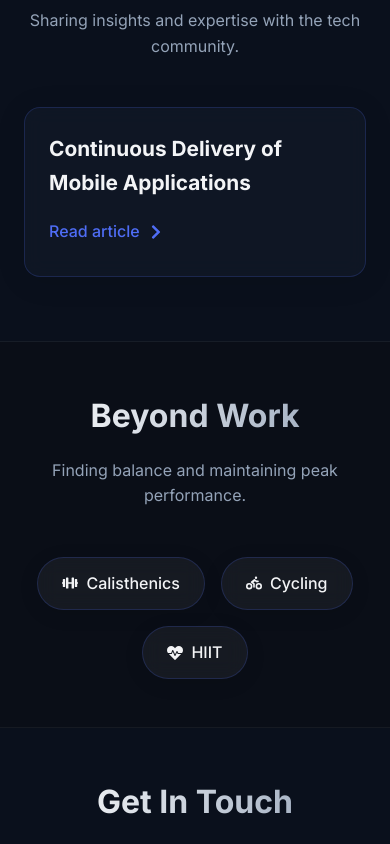
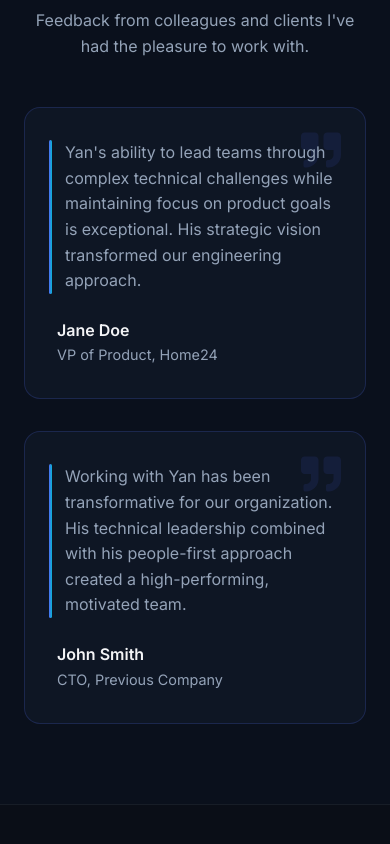
Before and after one commit to yan-braslavsky/my-resume-site, a React (Vite) app: page / in a window 390 px wide. Shown: the part 7660-8504 px from the top of the page. Built offline with nearby package versions, Linux system fonts and the light colour scheme.

Commit message:
feat: Add Testimonials section and Sticky Social Icons to enhance user engagement

```diff
--- a/src/App.css
+++ b/src/App.css
@@ -406,44 +406,6 @@ body, html, #root {
   color: var(--text);
 }
 
-.publications-container {
-  margin-top: 1rem;
-}
-
-.publication-item {
-  background: var(--card);
-  border-radius: 16px;
-  padding: clamp(1.5rem, 3vw, 2rem);
-  margin-bottom: 1rem;
-  border: 1px solid var(--border);
-  transition: all 0.3s ease;
-}
-
-.publication-item:hover {
-  transform: translateY(-5px);
-  box-shadow: 0 8px 30px rgba(79, 109, 245, 0.2);
-}
-
-.publication-title {
-  font-weight: 700;
-  font-size: 1.3rem;
-  margin-bottom: 0.75rem;
-}
-
-.publication-link {
-  display: inline-flex;
-  align-items: center;
-  gap: 0.5rem;
-  color: var(--accent);
-  text-decoration: none;
-  transition: all 0.2s ease;
-  padding: 8px 0;
-}
-
-.publication-link:hover {
-  text-decoration: underline;
-}
-
 .contact-container {
   display: flex;
   flex-direction: column;
@@ -576,7 +538,6 @@ body, html, #root {
   /* Adjust card spacing */
   .skill-card,
   .education-item,
-  .publication-item,
   .project-card {
     padding: 1.5rem;
   }
--- a/src/App.jsx
+++ b/src/App.jsx
@@ -10,10 +10,10 @@ import Experience from './components/sections/Experience';
 import Languages from './components/sections/Languages';
 import Education from './components/sections/Education';
 import KeyProjects from './components/sections/KeyProjects';
-import Publications from './components/sections/Publications';
 import Personal from './components/sections/Personal';
-import Contact from './components/sections/Contact';
+import Testimonials from './components/sections/Testimonials';
 import ScrollToTopButton from './components/ui/ScrollToTopButton';
+import SocialIcons from './components/ui/SocialIcons';
 import { resumePDF } from './data/data';
 import './App.css';
 
@@ -28,6 +28,9 @@ function App() {
 
       {/* Header */}
       <Header />
+
+      {/* Sticky Social Icons */}
+      <SocialIcons vertical={true} />
 
       {/* Scroll to top button */}
       <ScrollToTopButton />
@@ -50,14 +53,11 @@ function App() {
       {/* Key Projects Section */}
       <KeyProjects />
 
-      {/* Publications Section */}
-      <Publications />
+      {/* Testimonials Section */}
+      <Testimonials />
 
       {/* Personal Section */}
       <Personal />
-
-      {/* Contact Section */}
-      <Contact />
 
       {/* Footer */}
       <Footer />
--- a/src/components/layout/Header.jsx
+++ b/src/components/layout/Header.jsx
@@ -120,7 +120,6 @@ const Header = () => {
           <a href="#key-projects" className="nav-link" tabIndex="0" aria-label="Key Projects section" onClick={closeMobileMenu}>Projects</a>
           <a href="#education" className="nav-link" tabIndex="0" aria-label="Education section" onClick={closeMobileMenu}>Education</a>
           <a href="#testimonials" className="nav-link" tabIndex="0" aria-label="Testimonials section" onClick={closeMobileMenu}>Testimonials</a>
-          <a href="#contact" className="nav-link" tabIndex="0" aria-label="Contact section" onClick={closeMobileMenu}>Contact</a>
         </nav>
 
         {/*
--- /dev/null
+++ b/src/components/sections/Testimonials.css
@@ -0,0 +1,66 @@
+/* Testimonials component specific styles */
+.testimonials-container {
+  display: grid;
+  grid-template-columns: repeat(auto-fill, minmax(300px, 1fr));
+  gap: 2rem;
+  margin: 2rem 0;
+}
+
+.testimonial-card {
+  background: var(--card);
+  border-radius: 16px;
+  padding: 2rem;
+  border: 1px solid var(--border);
+  position: relative;
+  transition: all 0.3s ease;
+}
+
+.testimonial-card:hover {
+  transform: translateY(-5px);
+  box-shadow: 0 8px 30px rgba(79, 109, 245, 0.2);
+}
+
+.testimonial-text {
+  margin-bottom: 1.5rem;
+  font-style: italic;
+  color: var(--text-secondary);
+  position: relative;
+  padding-left: 0.5rem;
+}
+
+.testimonial-text::before {
+  content: '';
+  position: absolute;
+  left: -0.5rem;
+  top: 0;
+  bottom: 0;
+  width: 3px;
+  background: var(--accent-gradient);
+  border-radius: 3px;
+}
+
+.testimonial-author {
+  font-weight: 600;
+  display: flex;
+  align-items: center;
+}
+
+.testimonial-role {
+  font-size: 0.9rem;
+  color: var(--text-secondary);
+}
+
+.testimonial-quote {
+  position: absolute;
+  top: 1rem;
+  right: 1.5rem;
+  font-size: 2.5rem;
+  opacity: 0.1;
+  color: var(--accent);
+}
+
+@media (max-width: 768px) {
+  .testimonial-card {
+    padding: 1.5rem;
+  }
+}
--- /dev/null
+++ b/src/components/sections/Testimonials.jsx
@@ -0,0 +1,38 @@
+import React from 'react';
+import { motion } from 'framer-motion';
+import { FaQuoteRight } from 'react-icons/fa';
+import { TESTIMONIALS } from '../../data/data';
+import Section from '../ui/Section';
+import './Testimonials.css';
+
+const Testimonials = () => {
+  return (
+    <Section
+      id="testimonials"
+      title="Testimonials"
+      subtitle="Feedback from colleagues and clients I've had the pleasure to work with."
+    >
+      <div className="testimonials-container">
+        {TESTIMONIALS.map((testimonial, idx) => (
+          <motion.div
+            key={idx}
+            className="testimonial-card"
+            initial={{ opacity: 0, y: 20 }}
+            whileInView={{ opacity: 1, y: 0 }}
+            transition={{ duration: 0.5, delay: idx * 0.2 }}
+            viewport={{ once: true }}
+          >
+            <div className="testimonial-quote">
+              <FaQuoteRight />
+            </div>
+            <p className="testimonial-text">{testimonial.text}</p>
+            <div className="testimonial-author">{testimonial.author}</div>
+            <div className="testimonial-role">{testimonial.role}</div>
+          </motion.div>
+        ))}
+      </div>
+    </Section>
+  );
+};
+
+export default Testimonials;
--- /dev/null
+++ b/src/components/ui/SocialIcons.css
@@ -0,0 +1,48 @@
+/* Sticky Social Links */
+.sticky-social-links {
+  position: fixed;
+  right: 2rem;
+  top: 50%;
+  transform: translateY(-50%);
+  display: flex;
+  flex-direction: column;
+  gap: 1rem;
+  z-index: 90;
+}
+
+.sticky-social-links .social-icon {
+  font-size: 1.2rem;
+  color: var(--text);
+  background: rgba(10, 14, 23, 0.7);
+  width: 45px;
+  height: 45px;
+  border-radius: 50%;
+  display: flex;
+  align-items: center;
+  justify-content: center;
+  transition: all 0.3s ease;
+  backdrop-filter: blur(10px);
+  box-shadow: 0 4px 20px rgba(0, 0, 0, 0.1);
+  border: 1px solid rgba(255, 255, 255, 0.1);
+}
+
+.sticky-social-links .social-icon:hover {
+  color: var(--accent);
+  transform: translateY(-5px);
+  box-shadow: 0 8px 30px rgba(79, 109, 245, 0.3);
+  border-color: var(--accent);
+}
+
+/* Horizontal version for header */
+.sticky-social-links:not(.vertical) {
+  position: static;
+  flex-direction: row;
+  transform: none;
+}
+
+/* Media query for mobile devices */
+@media (max-width: 768px) {
+  .sticky-social-links.vertical {
+    display: none; /* Hide on mobile */
+  }
+}
--- /dev/null
+++ b/src/components/ui/SocialIcons.jsx
@@ -0,0 +1,41 @@
+import React from 'react';
+import { motion } from 'framer-motion';
+import { FaGithub, FaLinkedin, FaEnvelope } from 'react-icons/fa';
+import './SocialIcons.css';
+
+const SocialIcons = ({ vertical = false }) => {
+  return (
+    <div className={`sticky-social-links ${vertical ? 'vertical' : ''}`}>
+      <motion.a
+        href="https://github.com/yan-braslavsky"
+        target="_blank"
+        rel="noopener noreferrer"
+        className="social-icon"
+        whileHover={{ y: -5 }}
+        aria-label="GitHub Profile"
+      >
+        <FaGithub />
+      </motion.a>
+      <motion.a
+        href="https://www.linkedin.com/in/yan-braslavsky-aa071840/"
+        target="_blank"
+        rel="noopener noreferrer"
+        className="social-icon"
+        whileHover={{ y: -5 }}
+        aria-label="LinkedIn Profile"
+      >
+        <FaLinkedin />
+      </motion.a>
+      <motion.a
+        href="mailto:yan.braslavsky@gmail.com"
+        className="social-icon"
+        whileHover={{ y: -5 }}
+        aria-label="Email Contact"
+      >
+        <FaEnvelope />
+      </motion.a>
+    </div>
+  );
+};
+
+export default SocialIcons;
```
